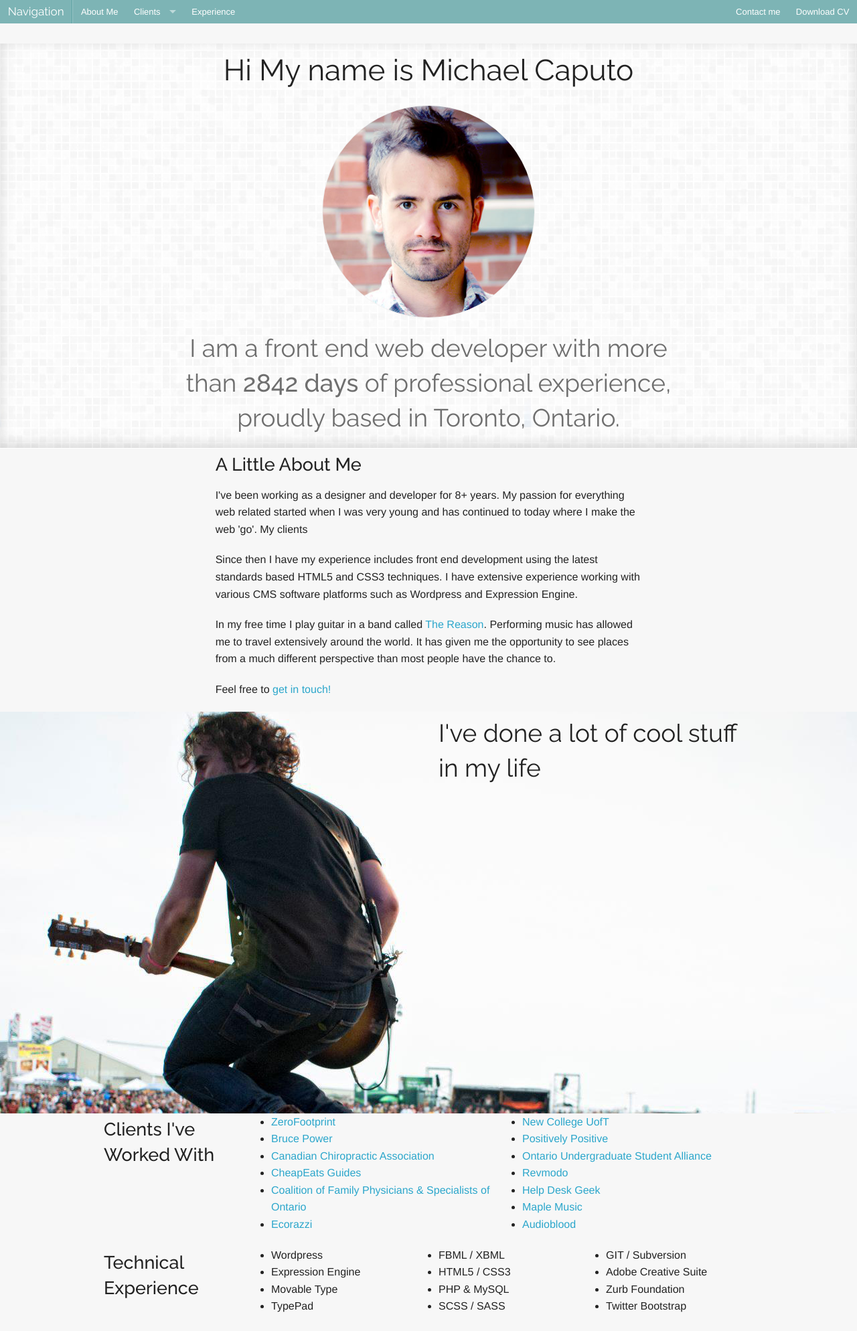
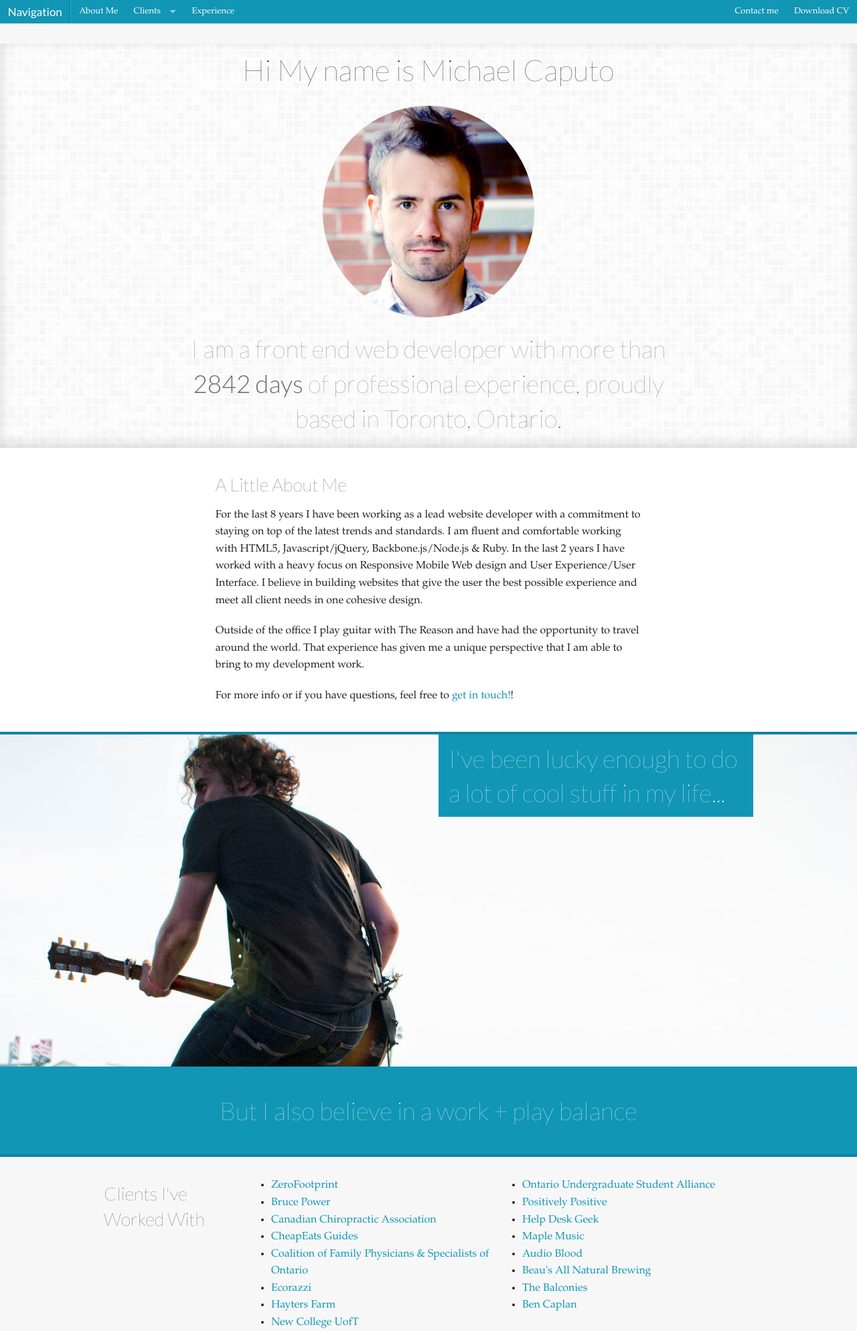
Before and after one commit to flashpunk/mikecaputo.com, a PHP site: page / in a window 1280 px wide. Shown: the top 1988 px of the page at 67% size. Run offline with PHP 8.4, Linux system fonts and the light colour scheme; some libraries are stand-ins or nearby versions.

Commit message:
Refinements

```diff
--- a/index.php
+++ b/index.php
@@ -16,8 +16,10 @@ $number_of_days = FLOOR($offset/60/60/24) . " days";
 <head>
 	<meta charset="utf-8" />
 	<meta name="viewport" content="width=device-width" />
-	<title>Foundation 4</title>
+	<title><?php  // bloginfo( 'name' ); ?> - Designer & Rock Star</title>
+	<link href="http://fonts.googleapis.com/css?family=Lato:100,300,400" rel="stylesheet" type="text/css">
 	<link rel="stylesheet" href="stylesheets/app.css" />
+	<link rel="shortcut icon" type="image/x-icon" href="/favicon.ico">
 	<script src="//cdnjs.cloudflare.com/ajax/libs/foundation/4.0.9/js/vendor/custom.modernizr.js"></script>
 </head>
 <body>
@@ -86,28 +88,38 @@ $number_of_days = FLOOR($offset/60/60/24) . " days";
 			</div>
 		</div>
 	</header>
-
-	<div class="row" id="about">
+	<section id="about">
+		<div class="row space">
 			<div class="large-8 large-centered columns">
-				<h3><strong>A Little About Me</strong></h3>
-				<p>I've been working as a designer and developer for 8+ years. My passion for everything web related started when I was very young and has continued to today where I make the web 'go'. My clients </p>
-				<p>Since then I have  my experience includes front end development using the latest standards based HTML5 and CSS3 techniques. I have extensive experience working with various CMS software platforms such as Wordpress and Expression Engine.</p>
-				<p>In my free time I play guitar in a band called <a href="http://www.thereasonmusic.com">The Reason</a>. Performing music has allowed me to travel extensively around the world. It has given me the opportunity to see places from a much different perspective than most people have the chance to.</p>
-				<p class="hide-on-print">Feel free to <a href="#" data-reveal-id="myModal" data-animation="fadeAndPop" data-animationspeed="300" data-closeonbackgroundclick="true" data-dismissmodalclass="close-reveal-modal">get in touch!</a></p>
+				<h3>A Little About Me</h3>
+				<p>For the last 8 years I have been working as a lead website developer with a commitment to staying on top of the latest trends and standards. I am fluent and comfortable working with HTML5, Javascript/jQuery, Backbone.js/Node.js & Ruby. In the last 2 years I have worked with a heavy focus on Responsive Mobile Web design and User Experience/User Interface. I believe in building websites that give the user the best possible experience and meet all client needs in one cohesive design.</p>
+				<p>Outside of the office I play guitar with The Reason and have had the opportunity to travel around the world. That experience has given me a unique perspective that I am able to bring to my development work.</p>
+				<p>For more info or if you have questions, feel free to <a href="#" data-reveal-id="myModal" data-animation="fadeAndPop" data-animationspeed="300" data-closeonbackgroundclick="true" data-dismissmodalclass="close-reveal-modal">get in touch!</a>!</p>
 			</div>
 		</div>
+	</section>
 
-	<div class="photo jump" data-stellar-background-ratio="0.5">
+	<div class="photo jump space" data-stellar-background-ratio="0.5">
 		<div class="row">
 			<div class="large-6 small-7 columns right">
-				<h2 class="rw">I've done a lot of cool stuff in my life</h2>
+				<div id="coolStuff">
+					<h2 class="rw noMargin">I've been lucky enough to do a lot of cool stuff in my life...</h2>
+				</div>
 			</div>
 		</div>
 	</div>
 
-	<div class="row" id="clients">
+	<section id="balance">
+		<div class="row space">
+			<div class="large-12 columns">
+				<h2 class="cent noMargin">But I also believe in a work + play balance</h2>
+			</div>
+		</div>
+	</section>
+
+	<div class="row space" id="clients">
 		<div class="large-3 columns">
-			<h3 class="rw"><strong>Clients I've Worked With</strong></h3>
+			<h3 class="rw">Clients I've<br />Worked With</h3>
 		</div>
 		<div class="large-9 small-12 columns">
 			<div class="row">
@@ -119,26 +131,29 @@ $number_of_days = FLOOR($offset/60/60/24) . " days";
 						<li><a href="http://www.cheapeatsguides.com" target="_blank">CheapEats Guides</a></li>
 						<li><a href="http://www.cofps.ca/" target="_blank">Coalition of Family Physicians &amp; Specialists of Ontario</a></li>
 						<li><a href="http://www.ecorazzi.com/" target="_blank">Ecorazzi</a></li>
+						<li><a href="http://www.haytersfarm.com" target="_blank">Hayters Farm</a></li>
+						<li><a href="http://www.newcollege.utoronto.ca/" target="_blank">New College UofT</a></li>
 					</ul>
 				</div>
 				<div class="large-6 small-12 columns">
 					<ul>
-						<li><a href="http://www.newcollege.utoronto.ca/" target="_blank">New College UofT</a></li>
+						<li><a href="http://www.ousa.ca/" target="_blank">Ontario Undergraduate Student Alliance</a></li>
 						<li><a href="http://www.positivelypositive.com/" target="_blank">Positively Positive</a></li>
-						<li><a href="http://www.ousa.ca/" target="_blank">Ontario Undergraduate Student Alliance</a></li>
-						<li><a href="http://www.revmodo.com" target="_blank">Revmodo</a></li>
 						<li><a href="http://www.helpdeskgeek.com" target="_blank">Help Desk Geek</a></li>
 						<li><a href="http://www.maplemusic.com/" target="_blank">Maple Music</a></li>
-						<li><a href="http://www.audioblood.com/" target="_blank">Audioblood</a></li>
+						<li><a href="http://www.audioblood.com/" target="_blank">Audio Blood</a></li>
+						<li><a href="http://mixtape.beaus.ca/" target="_blank">Beau's All Natural Brewing</a></li>
+						<li><a href="http://thebalconies.ca/" target="_blank">The Balconies</a></li>
+						<li><a href="http://bencaplan.ca/" target="_blank">Ben Caplan</a></li>
 					</ul>
 				</div>
 			</div>
 		</div>
 	</div>
 
-	<div class="row" id="experience">
+	<div class="row space" id="experience">
 		<div class="large-3 columns">
-			<h3 class="rw"><strong>Technical Experience</strong></h3>
+			<h3 class="rw">Technical Experience</h3>
 		</div>
 		<div class="large-9 small-12 columns">
 			<div class="row">
@@ -156,10 +171,12 @@ $number_of_days = FLOOR($offset/60/60/24) . " days";
 						<li>HTML5 / CSS3</li>
 						<li>PHP &amp; MySQL</li>
 						<li>SCSS / SASS</li>
+						<li>Javascript / jQuery</li>
 					</ul>
 				</div>
 				<div class="large-4 small-12 columns">
 					<ul>
+						<li>Backbone.js / Node.js</li>
 						<li>GIT / Subversion</li>
 						<li>Adobe Creative Suite</li>
 						<li>Zurb Foundation</li>
@@ -169,9 +186,9 @@ $number_of_days = FLOOR($offset/60/60/24) . " days";
 			</div>
 		</div>
 	</div>
-	<div class="row">
+	<div class="row space">
 		<div class="large-3 small-12 columns">
-			<h3 class="rw"><strong>Professional Experience</strong></h3>
+			<h3 class="rw">Professional Experience</h3>
 		</div>
 		<div class="large-9 columns">
 			<div class="row">
--- a/sass/_custom.scss
+++ b/sass/_custom.scss
@@ -1,8 +1,6 @@
-// fonts
-@import url(http://fonts.googleapis.com/css?family=Raleway:400,500,600,800);
-
 // variables
-$raleway:'Raleway', sans-serif;
+$lato:'Lato', sans-serif;
+$bodyFont:Baskerville,"Baskerville Old Face","Hoefler Text",Garamond,"Times New Roman",serif;
 $headerAnimateTime:60s;
 
 // animation
@@ -11,16 +9,20 @@ $headerAnimateTime:60s;
 @keyframes animate-bg {0% {background-position: 0 0;}100% {background-position: -100px -644px;}}
 
 // css
+.noMargin{margin-bottom:0;margin-top:0;}
 body{background:darken(#FFF,3%);}
-h1,h2,h3,h4,h5{font-family:$raleway;font-weight:400;
-	strong{font-weight:500;}
+h1,h2,h3,h4,h5{font-family:$lato;font-weight:100;
+	&.subheader{font-weight:100;}
+	strong{font-weight:300;}
 }
+p,li{font-family:$bodyFont;}
 .cent{text-align:center;}
-.photo{background-attachment: fixed;background-position: 50% 0;background-repeat: no-repeat;height:400px;position: relative;
-	&.jump{background-image:url('../images/jump.png');height:600px;}
+.photo{border-top:4px solid darken(#1296b5,5%);background-attachment: fixed;background-position: 50% 0;background-repeat: no-repeat;height:300px;position: relative;
+	&.jump{background-image:url('../images/jump.png');height:500px;}
+	#coolStuff{background:#1296b5;padding:10px 15px;
+		h2{color:#FFF;}
+	}
 }
-
-
 header{background:url('../images/grey2X.png');border-bottom:1px solid lighten(#ccc,20%);
 	-webkit-box-shadow: inset 0px -5px 20px 0px rgba(0, 0, 0, .15);
 	box-shadow: inset 0px -5px 20px 0px rgba(0, 0, 0, .15);
@@ -34,3 +36,11 @@ header{background:url('../images/grey2X.png');border-bottom:1px solid lighten(#c
 		&.face{border-radius: 50%;-webkit-border-radius: 50%;-moz-border-radius: 50%;margin:0 0 10px;border: 1px solid darken(#FFF,5%);}
 	}
 }
+.row{
+	&.space{padding:30px 0 20px;}
+}
+#about{background:#FFF;}
+#balance{background:#1296b5;border-bottom:4px solid darken(#1296b5,5%);
+	h2{color:#FFF;}
+	.space{padding:40px 0;margin-bottom:0;}
+}
--- a/sass/_settings.scss
+++ b/sass/_settings.scss
@@ -28,7 +28,7 @@
 // $text-direction: ltr;
 
 // We use these as default colors throughout
-// $primary-color: #2ba6cb;
+$primary-color: #1296b5;
 // $secondary-color: #e9e9e9;
 // $alert-color: #c60f13;
 // $success-color: #5da423;
@@ -968,7 +968,7 @@
 //
 
 // Background color for the top bar
-$topbar-bg: #7DB4B5;
+$topbar-bg: #1296b5;
 
 // Height and margin
 $topbar-height: 35px;
@@ -987,7 +987,7 @@ $topbar-link-weight: normal;
 // $topbar-link-font-size: emCalc(13px);
 
 // Style the top bar dropdown elements
-$topbar-dropdown-bg: #E0EFF1;
+$topbar-dropdown-bg: #1296b5;
 // $topbar-dropdown-link-color: #2E6E28;
 // $topbar-dropdown-toggle-size: 5px;
 // $topbar-dropdown-toggle-color: #2E6E28;
```
Also changed, not shown: stylesheets/app.css, 1 other file. Lines whose indentation alone changed are shown as unchanged.
